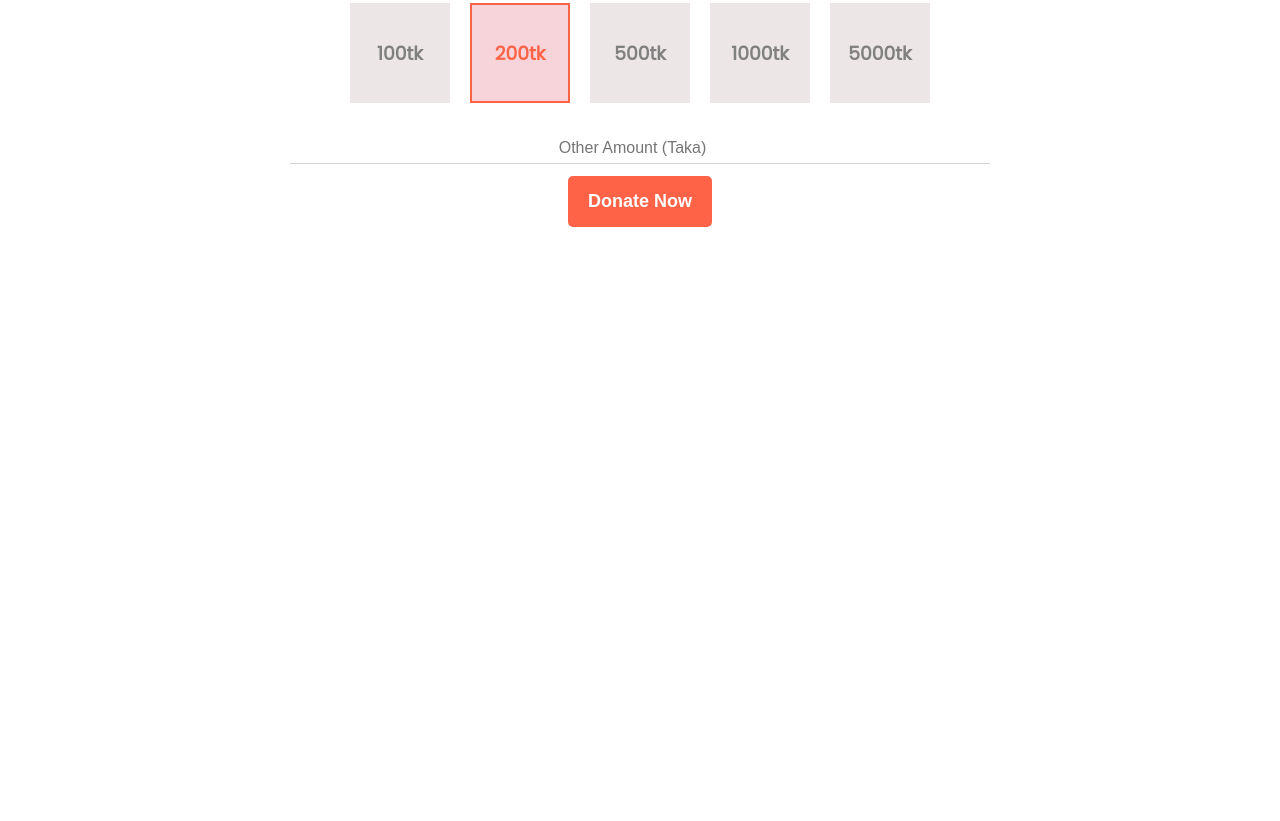
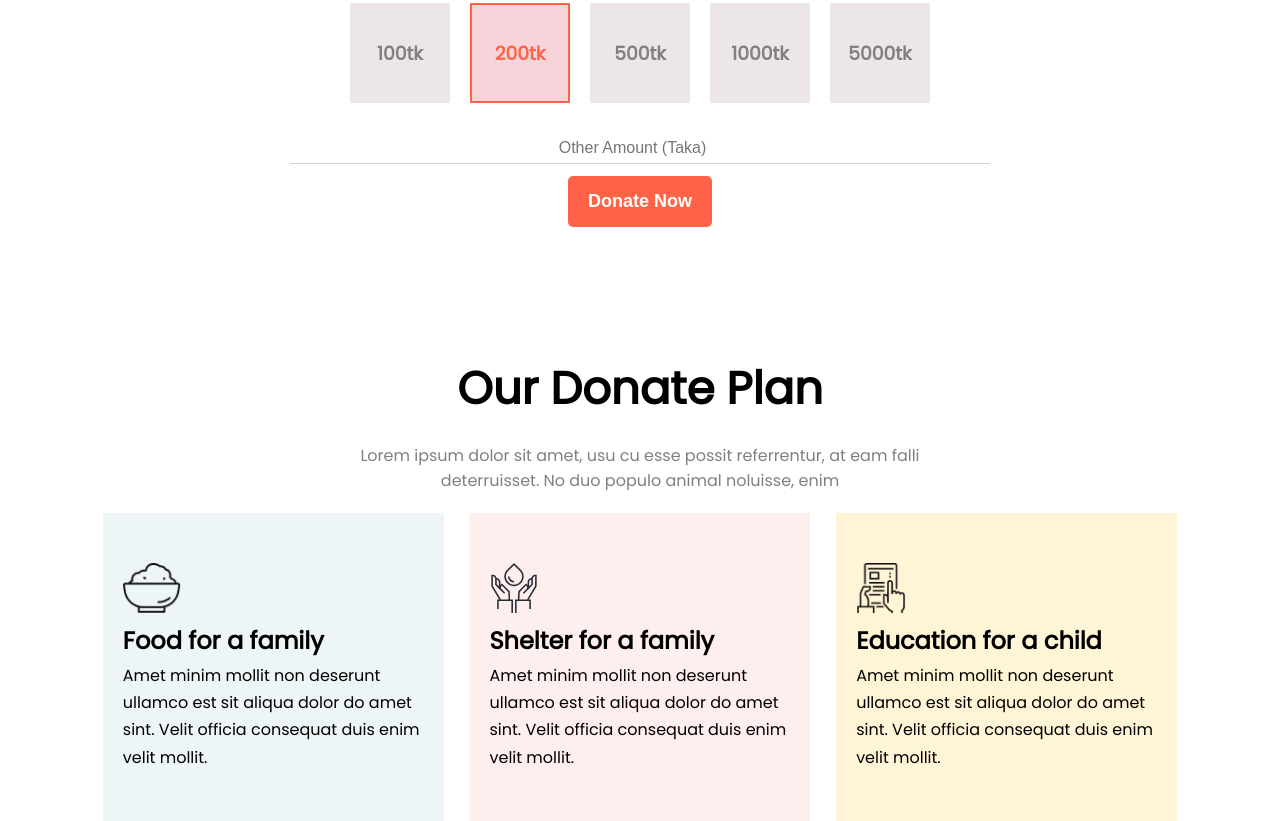
Before and after one commit to MohammadFahad1/project-donation-website-1st_assmt, a plain HTML site: page index.html in a window 1280 px wide. Shown: the part 1085-1906 px from the top of the page. Before the commit the page ends 1420 px from the top, so only its background shows below. Drawn offline with Linux system fonts and the light colour scheme.

Commit message:
Donation Plan Section Completed

```diff
--- a/index.html
+++ b/index.html
@@ -25,10 +25,12 @@
         </div>
     </section>
     <section class="donate-today">
-        <h1>Donate Today</h1>
-        <p>Lorem ipsum dolor sit amet, usu cu esse possit referrentur, at eam falli
-            <br>deterruisset. No duo populo animal noluisse, enim
-        </p>
+        <div class="top-heading">
+            <h1>Donate Today</h1>
+            <p>Lorem ipsum dolor sit amet, usu cu esse possit referrentur, at eam falli
+                <br>deterruisset. No duo populo animal noluisse, enim
+            </p>
+        </div>
         <ul>
             <li>
                 <h3>100tk</h3>
@@ -51,6 +53,45 @@
             <input type="submit" value="Donate Now" class="link-btn">
         </form>
     </section>
+    <section class="container">
+        <div class="top-heading">
+            <h1>
+                Our Donate Plan
+            </h1>
+            <p>Lorem ipsum dolor sit amet, usu cu esse possit referrentur, at eam falli
+                <br>deterruisset. No duo populo animal noluisse, enim
+            </p>
+        </div>
+        <div class="plan-items">
+            <div class="pitem" id="item1">
+                <img src="icons/food.png" height="50" alt="">
+                <h2>Food for a family</h2>
+                <p>Amet minim mollit non deserunt
+                    ullamco est sit aliqua dolor do amet
+                    sint. Velit officia consequat duis enim
+                    velit mollit.
+                </p>
+            </div>
+            <div class="pitem" id="item2">
+                <img src="icons/icon13.svg" height="50" alt="">
+                <h2>Shelter for a family</h2>
+                <p>Amet minim mollit non deserunt
+                    ullamco est sit aliqua dolor do amet
+                    sint. Velit officia consequat duis enim
+                    velit mollit.
+                </p>
+            </div>
+            <div class="pitem" id="item3">
+                <img src="icons/Frame-1.png" height="50" alt="">
+                <h2>Education for a child</h2>
+                <p>Amet minim mollit non deserunt
+                    ullamco est sit aliqua dolor do amet
+                    sint. Velit officia consequat duis enim
+                    velit mollit.
+                </p>
+            </div>
+        </div>
+    </section>
 </body>
 
 </html>
--- a/style.css
+++ b/style.css
@@ -49,7 +49,7 @@ html {
 .donate-today {
     margin: 120px auto;
     text-align: center;
-    min-height: 500px;
+    min-height: 400px;
 }
 
 .donate-today ul {
@@ -81,11 +81,15 @@ html {
     border: 2px solid tomato;
 }
 
-.donate-today h1 {
+.top-heading {
+    text-align: center;
+}
+
+.top-heading h1 {
     font-size: 45px;
 }
 
-.donate-today p {
+.top-heading p {
     color: grey;
     margin: 20px 0;
 }
@@ -110,3 +114,32 @@ html {
     padding: 15px 20px;
     font-size: 18px;
 }
+
+.container {
+    max-width: 1100px;
+    margin: auto;
+}
+
+.container .plan-items {
+    display: flex;
+    justify-content: space-around;
+    width: 100%;
+}
+
+.container .plan-items .pitem {
+    width: 31%;
+    line-height: 1.7;
+    padding: 50px 20px;
+}
+
+#item1 {
+    background-color: #EDF5F6;
+}
+
+#item2 {
+    background-color: #FFEEEE;
+}
+
+#item3 {
+    background-color: #FFF4D6;
+}
```
